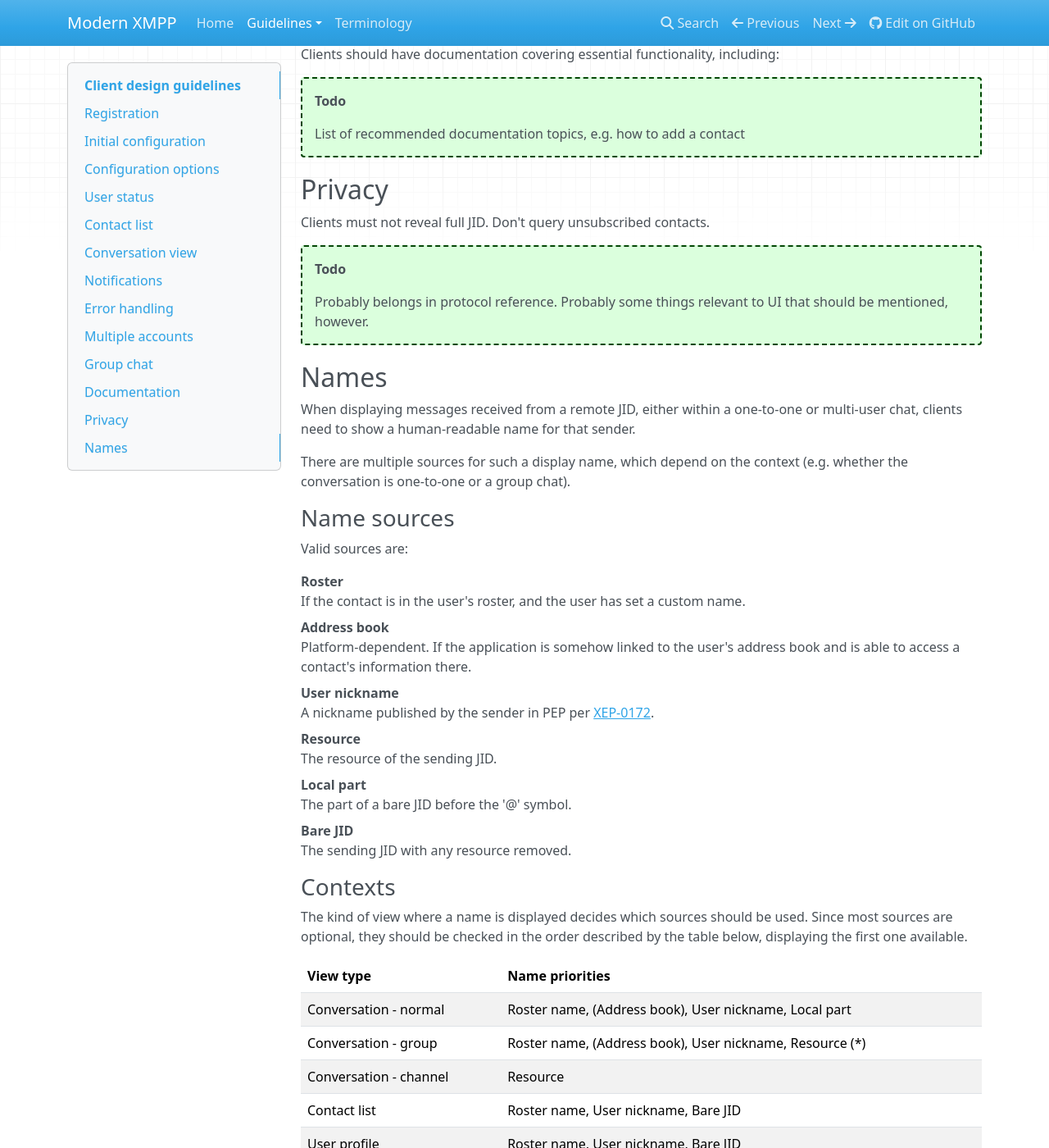
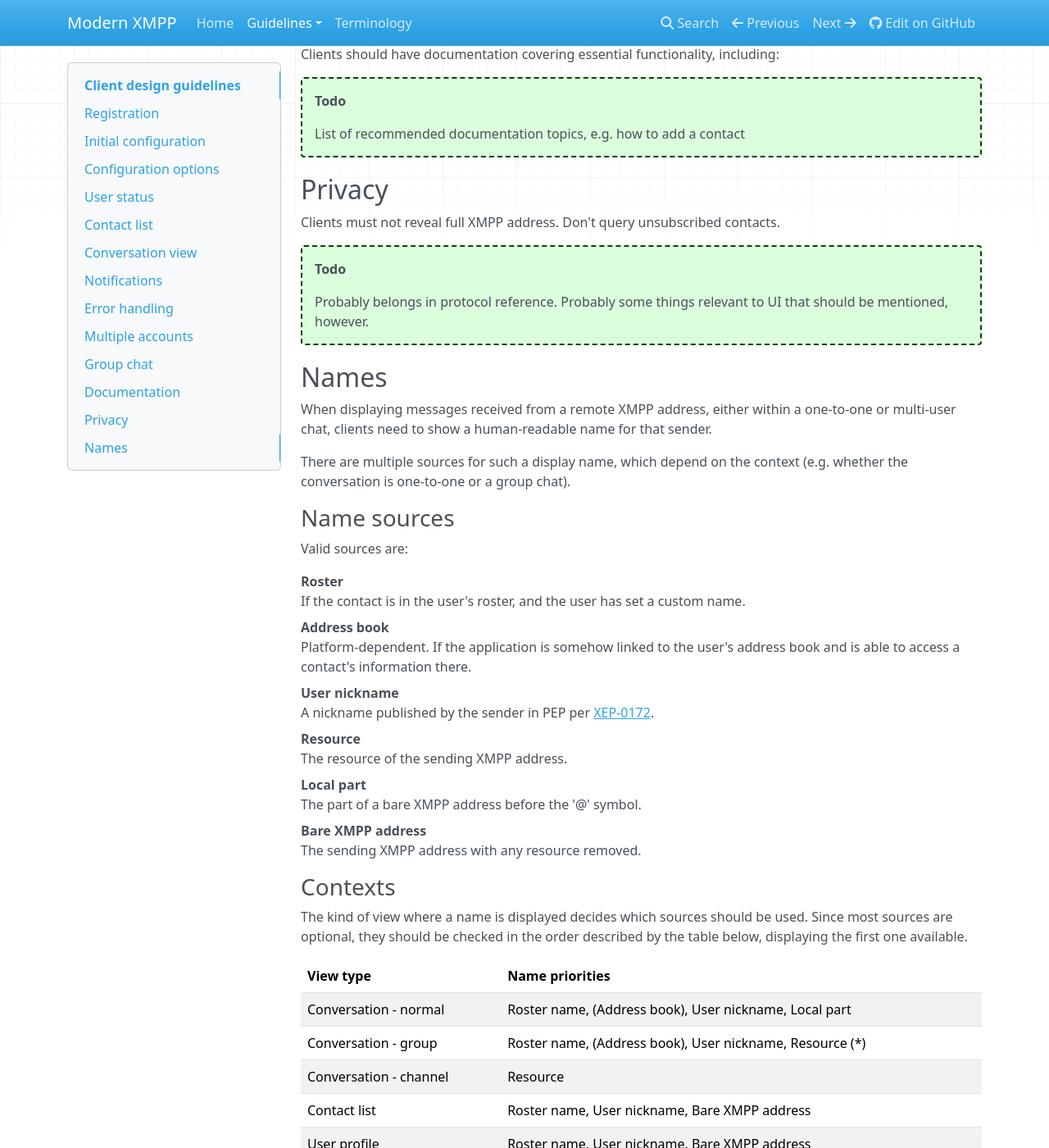
Before and after one commit to modernxmpp/modernxmpp, an MkDocs documentation site: the page built from docs/client/design.md, in a window 1280 px wide and 1400 px high, scrolled down 3034 px. Shown: the whole window at 82% size. Built offline with MkDocs 1.6.1, drawn with Linux system fonts in a browser that asks for light colours; nearby versions of some CDN libraries; some of the changed text lies outside the part shown.

Commit message:
Replace JID with XMPP address
as as recommended in terminology.md

```diff
--- a/docs/client/design.md
+++ b/docs/client/design.md
@@ -11,7 +11,7 @@ please [open an issue or pull request](https://github.com/modernxmpp/modernxmpp)
 
 ## Initial configuration
 
-At initial startup, a client should present a welcome screen, to prompt the user for their JID,
+At initial startup, a client should present a welcome screen, to prompt the user for their XMPP address,
 and a password. Optionally, a button or link to provide other forms of credentials may be included.
 
 If the client has an out-of-band configuration mechanism, or it can query the OS for sensible defaults,
@@ -22,10 +22,10 @@ List recommended configuration options.
 
 ### Account
 
-| Option | Description           |
-|:-------|:----------------------|
-| JID    | The user's JID        |
-| Password | The user's password |
+| Option       | Description            |
+|:-------------|:-----------------------|
+| XMPP address | The user's XMPP address|
+| Password     | The user's password    |
 
 ### Network
 
@@ -128,7 +128,7 @@ Clients should have documentation covering essential functionality, including:
 
 ## Privacy
 
-Clients must not reveal full JID. Don't query unsubscribed contacts.
+Clients must not reveal full XMPP address. Don't query unsubscribed contacts.
 
 !!! todo
     Probably belongs in protocol reference. Probably some things relevant
@@ -136,7 +136,7 @@ Clients must not reveal full JID. Don't query unsubscribed contacts.
 
 ## Names
 
-When displaying messages received from a remote JID, either within a one-to-one or multi-user chat, clients need to show a human-readable
+When displaying messages received from a remote XMPP address, either within a one-to-one or multi-user chat, clients need to show a human-readable
 name for that sender.
 
 There are multiple sources for such a display name, which depend on the context (e.g. whether the conversation is one-to-one or a group chat).
@@ -155,13 +155,13 @@ User nickname
 : A nickname published by the sender in PEP per [XEP-0172](https://xmpp.org/extensions/xep-0172.html).
 
 Resource
-: The resource of the sending JID.
+: The resource of the sending XMPP address.
 
 Local part
-: The part of a bare JID before the '@' symbol.
+: The part of a bare XMPP address before the '@' symbol.
 
-Bare JID
-: The sending JID with any resource removed.
+Bare XMPP address
+: The sending XMPP address with any resource removed.
 
 ### Contexts
 
@@ -173,8 +173,8 @@ should be checked in the order described by the table below, displaying the firs
 | Conversation - normal   | Roster name, (Address book), User nickname, Local part    |
 | Conversation - group    | Roster name, (Address book), User nickname, Resource (\*) |
 | Conversation - channel  | Resource                                                  |
-| Contact list            | Roster name, User nickname, Bare JID                      |
-| User profile            | Roster name, User nickname, Bare JID                      |
+| Contact list            | Roster name, User nickname, Bare XMPP address             |
+| User profile            | Roster name, User nickname, Bare XMPP address             |
 
 (\*) Mentions refer to resource. if you do proper references you can live replace it with the 'nice' name.
 
```
